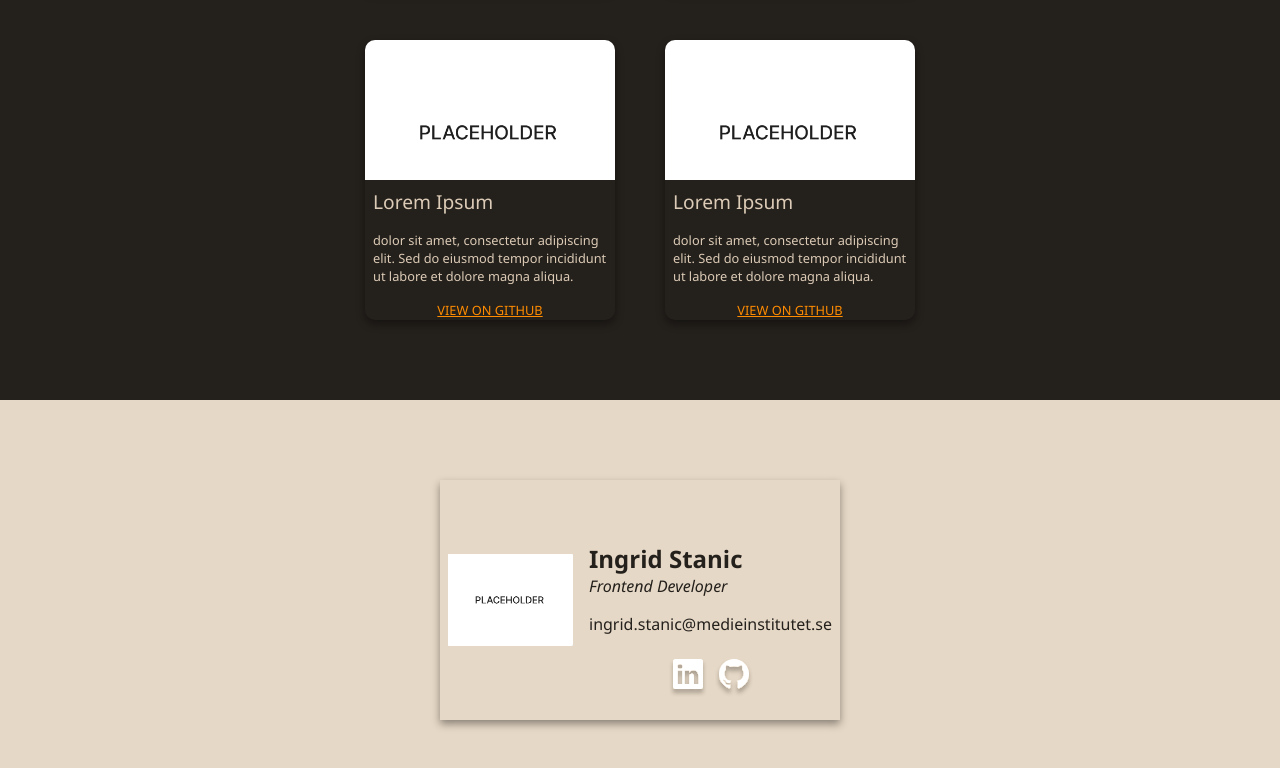
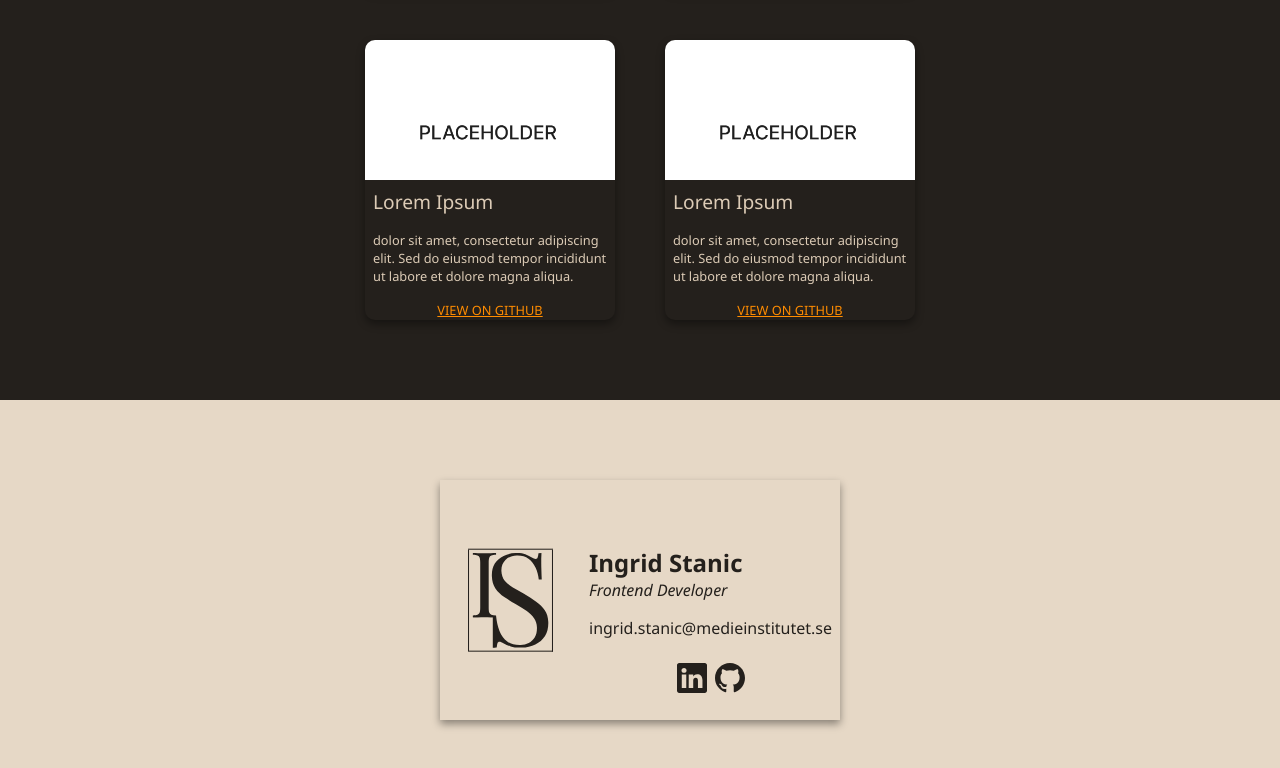
Before and after one commit to ingridstanic/portfolio-v2, a website built with Vite: page index.html in a window 1280 px wide. Shown: the part 1259-2027 px from the top of the page. Built offline with nearby package versions, Linux system fonts and the light colour scheme; files whose address does not match are found by name.

Commit message:
small changes

```diff
--- a/src/Utils/contactHTML.ts
+++ b/src/Utils/contactHTML.ts
@@ -17,7 +17,7 @@ export const HtmlForContact = () => {
   //Edit element
   businessCard.className = "businessCard";
   logoContainer.className = "logoContainer";
-  logo.src = "assets/placeholder.png";
+  logo.src = "assets/Logo.svg";
   logo.alt = "Ingrid Stanic logo";
   contactInfo.className = "contactInfo";
   fullName.innerHTML = "Ingrid Stanic";
@@ -26,9 +26,11 @@ export const HtmlForContact = () => {
   email.href = "mailto:ingrid.stanic@medieinstitutet.se";
   linkContainer.className = "linkContainer";
   github.href = "https://github.com/ingridstanic";
-  github.innerHTML = `<img src="assets/github.svg">`;
+  github.innerHTML = `<img src="assets/github2.svg">`;
+  github.target = "_blank";
   linkedin.href = "https://www.linkedin.com/in/ingrid-stanic-5b57aa281/";
-  linkedin.innerHTML = `<img src="assets/linkedin.svg">`;
+  linkedin.innerHTML = `<img src="assets/linkedin2.svg">`;
+  linkedin.target = "_blank";
 
   //Place element
   logoContainer.appendChild(logo);
--- a/src/scss/_footer.scss
+++ b/src/scss/_footer.scss
@@ -23,9 +23,10 @@ footer {
         display: flex;
         padding: $padding-sm;
         align-items: center;
+        justify-content: center;
 
         img {
-          width: 100%;
+          width: 70%;
         }
       }
 
@@ -66,6 +67,10 @@ footer {
           a {
             transition: $transition;
 
+            img {
+              width: 30px;
+            }
+
             &:hover {
               transform: scale(1.2);
             }
```
Also changed, not shown: public/assets/Logo.svg (added), public/assets/github2.svg (added), public/assets/linkedin2.svg (added).
